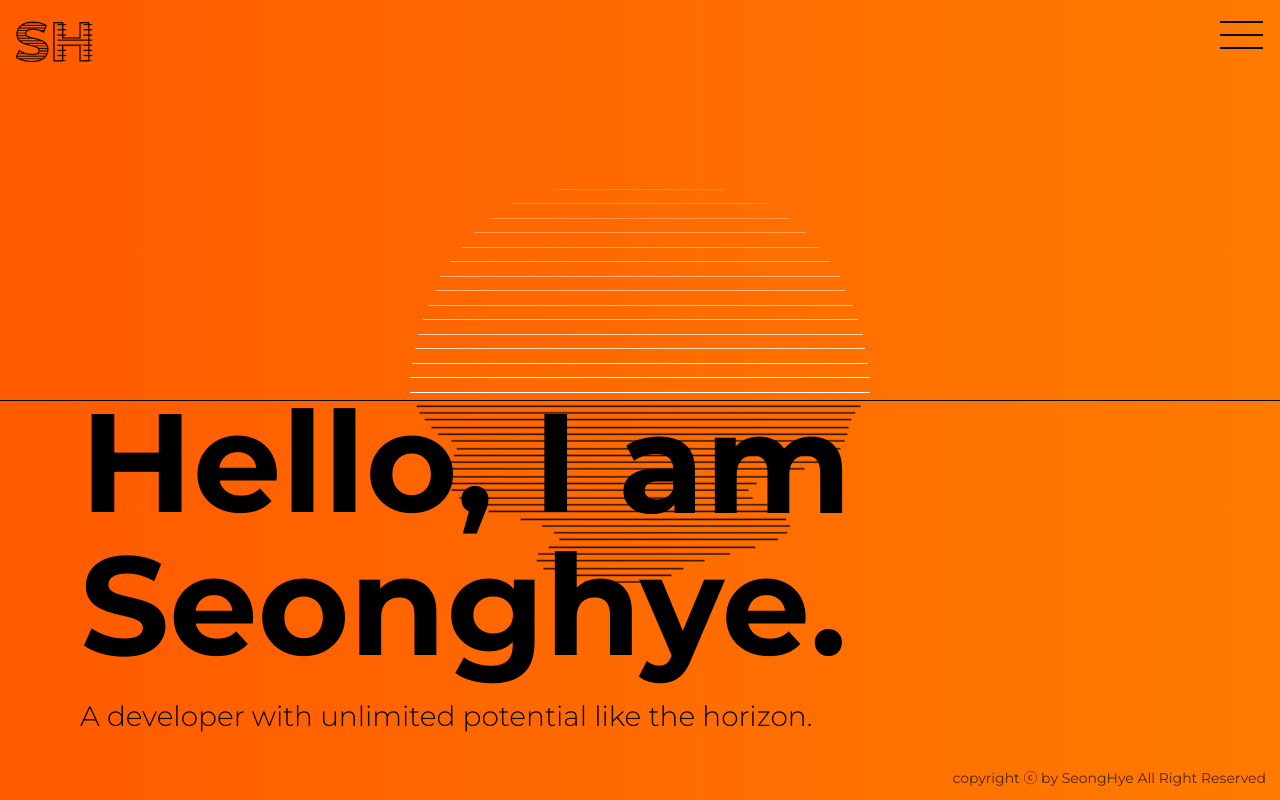
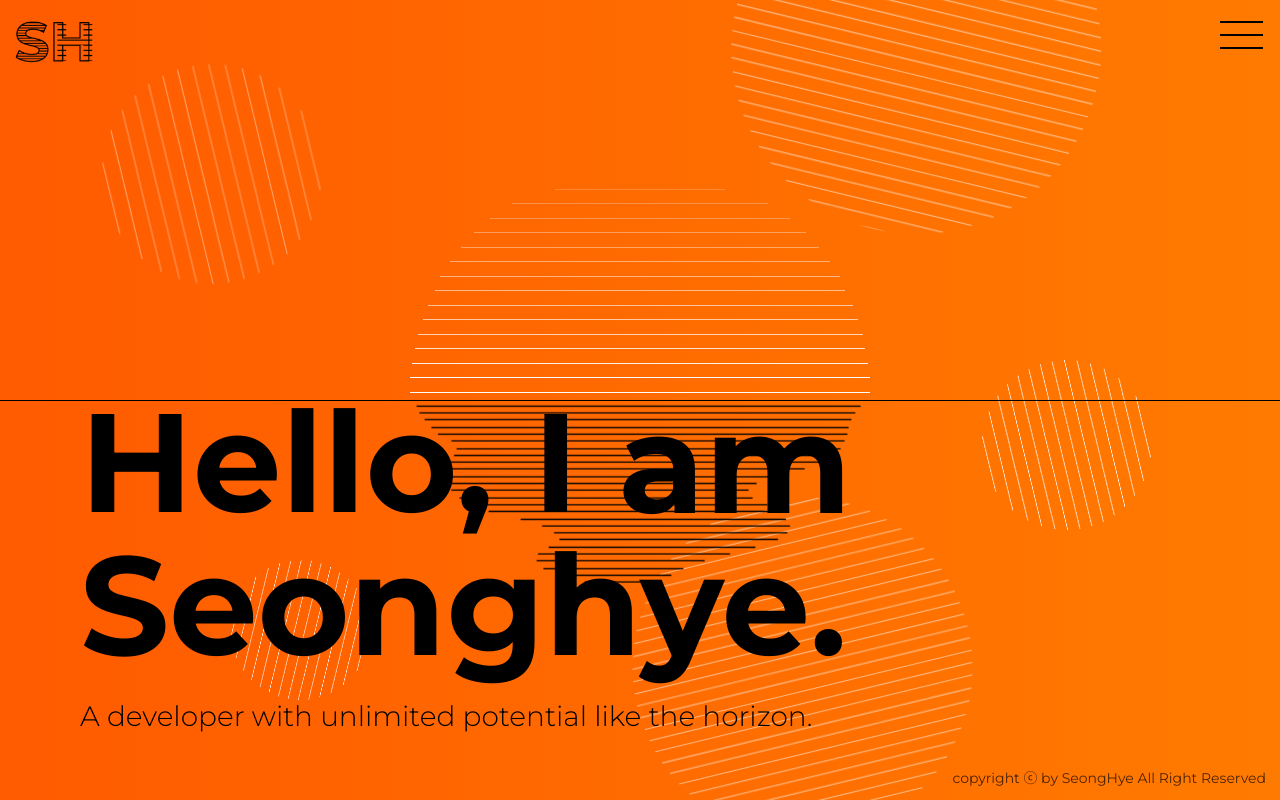
Before and after one commit to standstillsh/standstillsh.github.io, a plain HTML site: page home.html in a window 1280 px wide. Drawn offline with Linux system fonts and the light colour scheme.

Commit message:
dawdawdaw

```diff
--- a/css/common.css
+++ b/css/common.css
@@ -241,6 +241,72 @@ div.wrap > footer > span {
 
 
 /* main wrap  */
+
+/* main bg circles */
+div.main > div#bgcirclewrap {
+    position: fixed;
+    width: 100vw;
+    height: 100vh;
+    top: 0; left: 0;
+    opacity: 0;
+    animation: AppearTopCircle 800ms ease-in-out 3400ms forwards;
+}
+div.main > div#bgcirclewrap > div.bgcir {
+    position: absolute;
+}
+
+/* 크기는 html에서 변경 */
+div.main > div#bgcirclewrap > div#bgcir1 {
+    top: 8%;
+    left: 8%;
+    transform: rotate(30deg);
+    animation: bgcir 150s infinite;
+    opacity: 0.5;
+}
+div.main > div#bgcirclewrap > div#bgcir2 {
+    top: 70%;
+    left: 18%;
+    transform: rotate(-30deg);
+    animation: bgcir2 150s infinite;
+}
+div.main > div#bgcirclewrap > div#bgcir3 {
+    top: -17%;
+    right: 14%;
+    transform: rotate(-90deg);
+    animation: bgcir2 150s infinite;
+    opacity: 0.5;
+}
+div.main > div#bgcirclewrap > div#bgcir4 {
+    top: 45%;
+    right: 10%;
+    transform: rotate(-60deg);
+    animation: bgcir 150s infinite;
+}
+div.main > div#bgcirclewrap > div#bgcir5 {
+    bottom: -5%;
+    right: 24%;
+    transform: rotate(-60deg);
+    animation: bgcir 150s infinite;
+    opacity: 0.5;
+}
+
+@keyframes bgcir {
+    from {
+        transform: rotate(360deg);
+    }
+    to {
+        transform: rotate(-360deg);
+    }
+}
+@keyframes bgcir2 {
+    from {
+        transform: rotate(-360deg);
+    }
+    to {
+        transform: rotate(360deg);
+    }
+}
+
 /* main wrap section */
 div.main > section {}
 div.main > section > div#horizonline {
--- a/home.html
+++ b/home.html
@@ -21,6 +21,24 @@
                 <span id="nav3"></span>
             </div>
         </header>
+        <div id="bgcirclewrap">
+            <div class="bgcir" id="bgcir1">
+                <img src="./images/whitecircle2.png" width="220">
+            </div>
+            <div class="bgcir" id="bgcir2">
+                <img src="./images/whitecircle2.png" width="140">
+            </div>
+            <div class="bgcir" id="bgcir3">
+                <img src="./images/whitecircle.png" width="370">
+            </div>
+            <div class="bgcir" id="bgcir4">
+                <img src="./images/whitecircle2.png" width="170">
+            </div>
+            <div class="bgcir" id="bgcir5">
+                <img src="./images/whitecircle.png" width="340">
+            </div>
+
+        </div>
         <section>
             <div id="topCircle">
                 <!-- 1 -->
```
Also changed, not shown: images/whitecircle2.png (added), images/work_unity/1.jpg, 4 other files.
